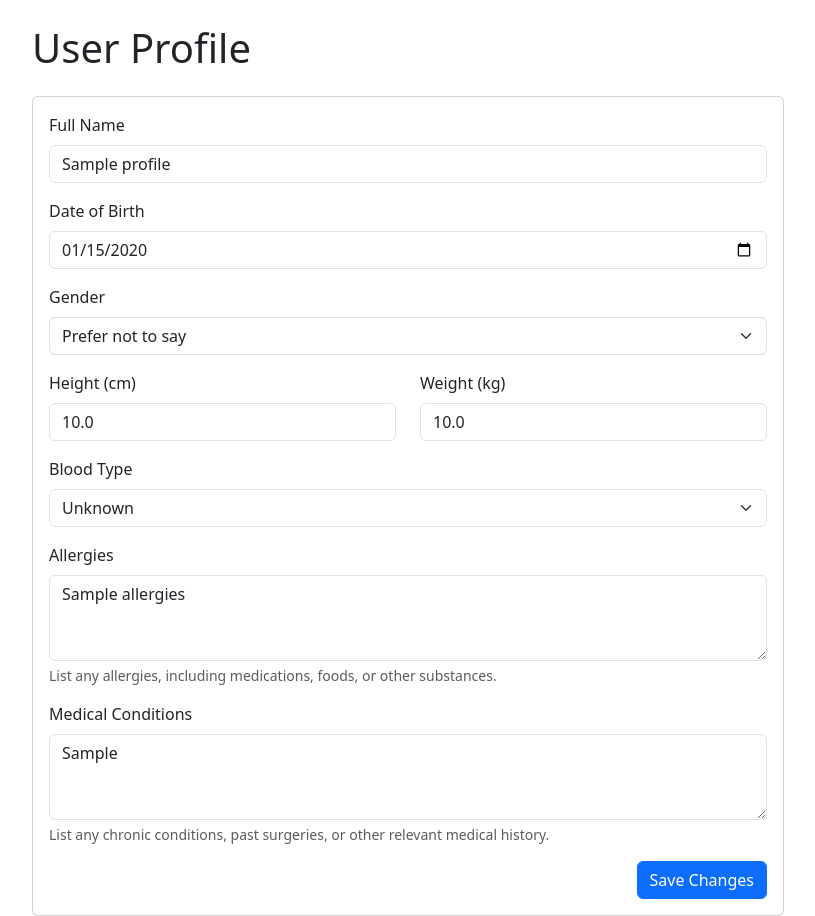
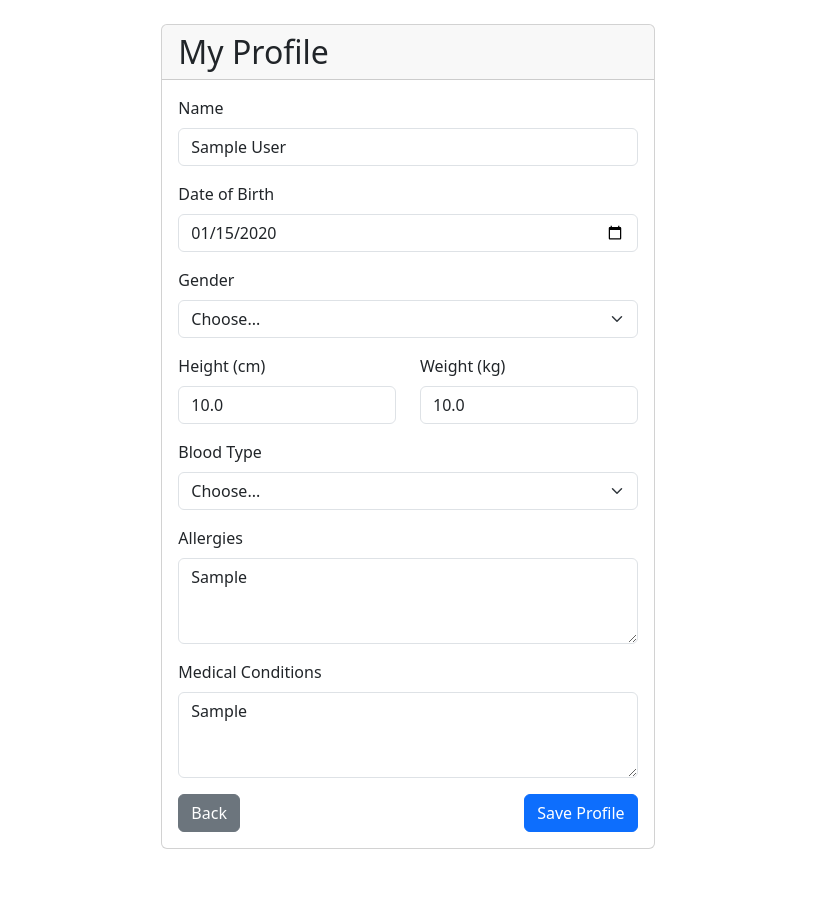
Before and after one commit to esamuel/medication_helper, a Flask app: template templates/profile.html in a window 1280 px wide. Shown: the part 104-1020 px from the top of the page, without its empty margins (232-1047 px from the left). After the commit the page ends 953 px from the top, so only its background shows below. Run offline with Flask 3, Linux system fonts and the light colour scheme; tables that the repository leaves empty hold one stand-in row (values such as "Sample post"); the template is opened without the code that fills it: values that come from a table or form of the project are taken from there, most other values are stand-ins (such as "Sample title", 1, 10 or a date in 2020); some libraries are stand-ins or nearby versions.

Commit message:
Add profile functionality and template

```diff
--- a/app.py
+++ b/app.py
@@ -136,6 +136,46 @@ def index():
         flash('Error loading medications', 'error')
         return render_template('error.html', error=str(e)), 500
 
+@medication_bp.route('/profile', methods=['GET', 'POST'])
+def profile():
+    try:
+        profile = UserProfile.query.first()
+        if profile is None:
+            profile = UserProfile(
+                name="Default User",
+                date_of_birth=datetime.now(local_timezone),
+                weight=0,
+                height=0
+            )
+            db.session.add(profile)
+            db.session.commit()
+
+        if request.method == 'POST':
+            try:
+                profile.name = request.form['name']
+                date_str = request.form.get('date_of_birth')
+                if date_str:
+                    profile.date_of_birth = datetime.strptime(date_str, '%Y-%m-%d').replace(tzinfo=local_timezone)
+                profile.gender = request.form.get('gender')
+                profile.height = request.form.get('height', type=float)
+                profile.weight = request.form.get('weight', type=float)
+                profile.blood_type = request.form.get('blood_type')
+                profile.allergies = request.form.get('allergies')
+                profile.medical_conditions = request.form.get('medical_conditions')
+
+                db.session.commit()
+                flash('Profile updated successfully!', 'success')
+                return redirect(url_for('medication.profile'))
+            except Exception as e:
+                logger.error(f'Error updating profile: {str(e)}')
+                db.session.rollback()
+                flash('Error updating profile', 'error')
+
+        return render_template('profile.html', profile=profile)
+    except Exception as e:
+        logger.error(f'Error in profile route: {str(e)}')
+        return render_template('error.html', error=str(e)), 500
+
 @medication_bp.route('/add', methods=['GET', 'POST'])
 def add_medication():
     if request.method == 'POST':
--- a/templates/profile.html
+++ b/templates/profile.html
@@ -1,29 +1,34 @@
 {% extends "base.html" %}
 
-{% block title %}User Profile{% endblock %}
+{% block title %}My Profile{% endblock %}
 
 {% block content %}
-<div class="container">
-    <h1 class="mb-4">User Profile</h1>
-
+<div class="container mt-4">
+    <div class="row justify-content-center">
+        <div class="col-md-8">
             <div class="card">
+                <div class="card-header">
+                    <h2 class="mb-0">My Profile</h2>
+                </div>
                 <div class="card-body">
                     <form method="POST">
+                        <input type="hidden" name="csrf_token" value="{{ csrf_token() }}">
+
                         <div class="mb-3">
-                    <label for="name" class="form-label">Full Name</label>
+                            <label for="name" class="form-label">Name</label>
                             <input type="text" class="form-control" id="name" name="name" value="{{ profile.name }}" required>
                         </div>
 
                         <div class="mb-3">
                             <label for="date_of_birth" class="form-label">Date of Birth</label>
                             <input type="date" class="form-control" id="date_of_birth" name="date_of_birth"
-                           value="{{ profile.date_of_birth.strftime('%Y-%m-%d') if profile.date_of_birth else '' }}" required>
+                                value="{{ profile.date_of_birth.strftime('%Y-%m-%d') if profile.date_of_birth else '' }}">
                         </div>
 
                         <div class="mb-3">
                             <label for="gender" class="form-label">Gender</label>
                             <select class="form-select" id="gender" name="gender">
-                        <option value="Not Specified" {% if profile.gender == 'Not Specified' %}selected{% endif %}>Prefer not to say</option>
+                                <option value="">Choose...</option>
                                 <option value="Male" {% if profile.gender == 'Male' %}selected{% endif %}>Male</option>
                                 <option value="Female" {% if profile.gender == 'Female' %}selected{% endif %}>Female</option>
                                 <option value="Other" {% if profile.gender == 'Other' %}selected{% endif %}>Other</option>
@@ -31,54 +36,46 @@
                         </div>
 
                         <div class="row">
-                    <div class="col-md-6">
-                        <div class="mb-3">
+                            <div class="col-md-6 mb-3">
                                 <label for="height" class="form-label">Height (cm)</label>
                                 <input type="number" step="0.1" class="form-control" id="height" name="height"
-                                   value="{{ '%.1f' % profile.height if profile.height else '' }}">
+                                    value="{{ profile.height if profile.height else '' }}">
                             </div>
-                    </div>
-                    <div class="col-md-6">
-                        <div class="mb-3">
+                            <div class="col-md-6 mb-3">
                                 <label for="weight" class="form-label">Weight (kg)</label>
                                 <input type="number" step="0.1" class="form-control" id="weight" name="weight"
-                                   value="{{ '%.1f' % profile.weight if profile.weight else '' }}">
-                        </div>
+                                    value="{{ profile.weight if profile.weight else '' }}">
                             </div>
                         </div>
 
                         <div class="mb-3">
                             <label for="blood_type" class="form-label">Blood Type</label>
                             <select class="form-select" id="blood_type" name="blood_type">
-                        <option value="" {% if not profile.blood_type %}selected{% endif %}>Unknown</option>
-                        <option value="A+" {% if profile.blood_type == 'A+' %}selected{% endif %}>A+</option>
-                        <option value="A-" {% if profile.blood_type == 'A-' %}selected{% endif %}>A-</option>
-                        <option value="B+" {% if profile.blood_type == 'B+' %}selected{% endif %}>B+</option>
-                        <option value="B-" {% if profile.blood_type == 'B-' %}selected{% endif %}>B-</option>
-                        <option value="AB+" {% if profile.blood_type == 'AB+' %}selected{% endif %}>AB+</option>
-                        <option value="AB-" {% if profile.blood_type == 'AB-' %}selected{% endif %}>AB-</option>
-                        <option value="O+" {% if profile.blood_type == 'O+' %}selected{% endif %}>O+</option>
-                        <option value="O-" {% if profile.blood_type == 'O-' %}selected{% endif %}>O-</option>
+                                <option value="">Choose...</option>
+                                {% for type in ['A+', 'A-', 'B+', 'B-', 'AB+', 'AB-', 'O+', 'O-'] %}
+                                    <option value="{{ type }}" {% if profile.blood_type == type %}selected{% endif %}>{{ type }}</option>
+                                {% endfor %}
                             </select>
                         </div>
 
                         <div class="mb-3">
                             <label for="allergies" class="form-label">Allergies</label>
                             <textarea class="form-control" id="allergies" name="allergies" rows="3">{{ profile.allergies }}</textarea>
-                    <div class="form-text">List any allergies, including medications, foods, or other substances.</div>
                         </div>
 
                         <div class="mb-3">
                             <label for="medical_conditions" class="form-label">Medical Conditions</label>
                             <textarea class="form-control" id="medical_conditions" name="medical_conditions" rows="3">{{ profile.medical_conditions }}</textarea>
-                    <div class="form-text">List any chronic conditions, past surgeries, or other relevant medical history.</div>
                         </div>
 
-                <div class="text-end">
-                    <button type="submit" class="btn btn-primary">Save Changes</button>
+                        <div class="d-flex justify-content-between">
+                            <a href="{{ url_for('root') }}" class="btn btn-secondary">Back</a>
+                            <button type="submit" class="btn btn-primary">Save Profile</button>
                         </div>
                     </form>
                 </div>
             </div>
         </div>
+    </div>
+</div>
 {% endblock %}
```
Lines whose indentation alone changed are shown as unchanged.
